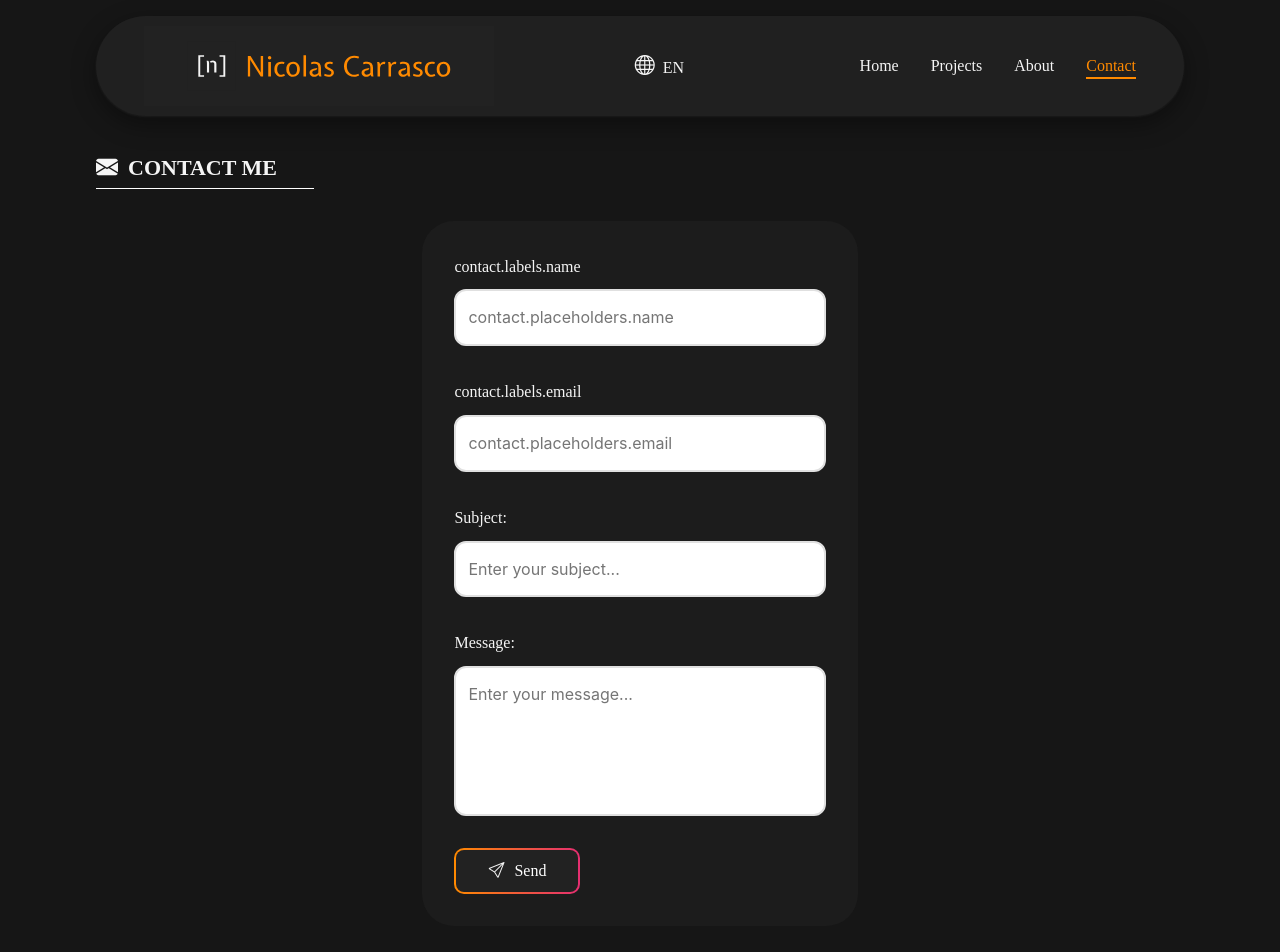
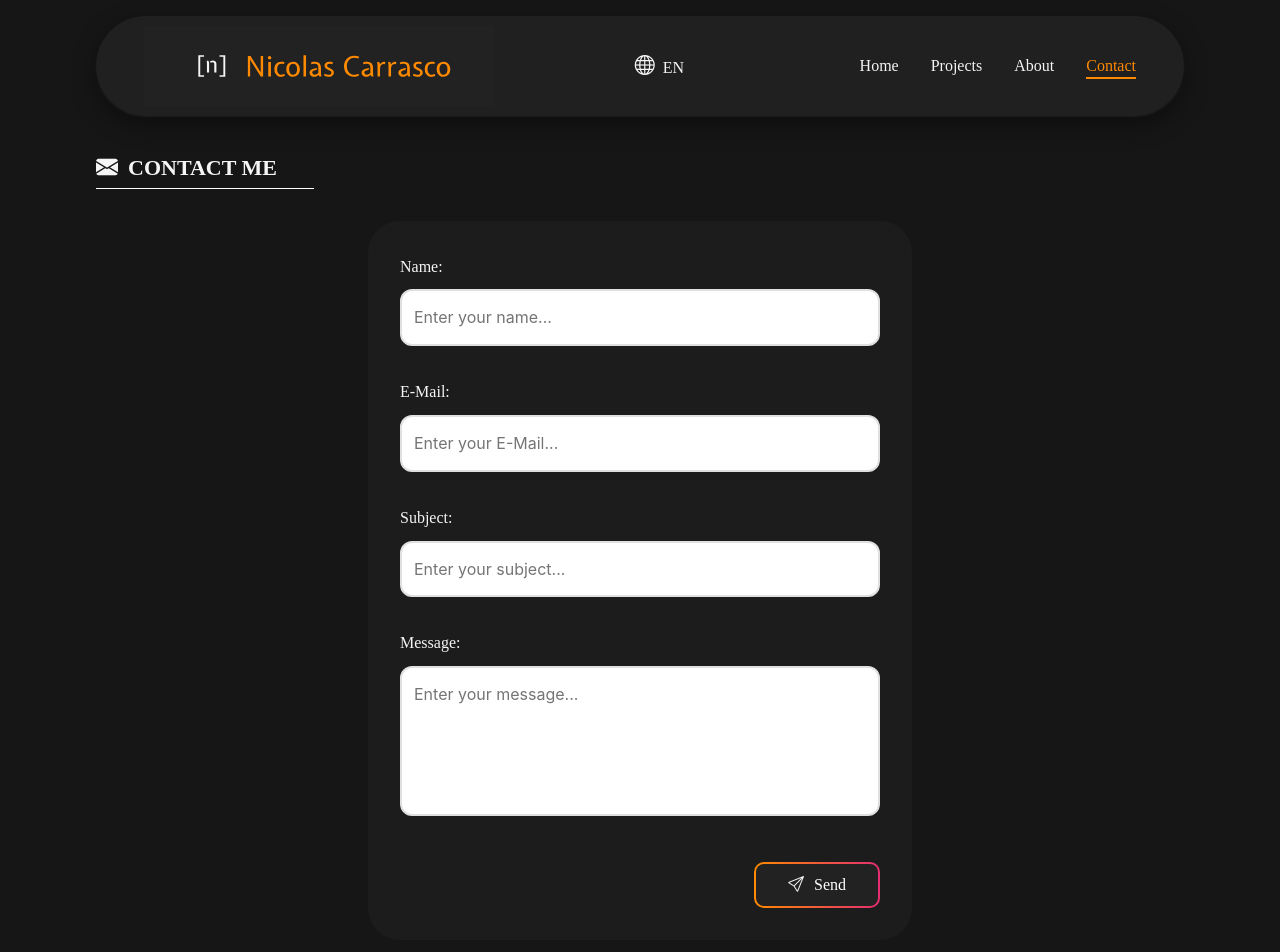
Before and after one commit to Niccar95/Portfolio-React, a React (Vite) app: page /contact in a window 1280 px wide. Shown: the top 952 px of the page. Built offline with nearby package versions, Linux system fonts and the light colour scheme; some icons are missing; a web font is replaced by a local one.

Commit message:
fixed form layout and added translations to new input labels and placeholders

```diff
--- a/src/components/ContactForm.tsx
+++ b/src/components/ContactForm.tsx
@@ -38,6 +38,10 @@ export const ContactForm = () => {
       );
     } finally {
       setIsLoading(false);
+      setName("");
+      setEmail("");
+      setSubject("");
+      setMessage("");
     }
   };
 
@@ -103,7 +107,9 @@ export const ContactForm = () => {
             ? `${t("contact.button.sending")}`
             : `${t("contact.button.send")}`}
         </motion.button>
-        {success && <p>{t("contact.notifications.success")}</p>}
+        {success && (
+          <p className="success">{t("contact.notifications.success")}</p>
+        )}
         {error && (
           <p>{t("contact.notifications.error", { errorMessage: error })}</p>
         )}
--- a/src/locales/en.json
+++ b/src/locales/en.json
@@ -33,10 +33,14 @@
       "contact": {
         "heading": "Contact Me",
         "labels": {
+          "name": "Name:",
+          "email": "E-Mail:",
           "subject": "Subject:",
           "message": "Message:"
         },
         "placeholders": {
+          "name": "Enter your name...",
+          "email": "Enter your E-Mail...",
           "subject": "Enter your subject...",
           "message": "Enter your message..."
         },
@@ -45,7 +49,7 @@
           "send": "Send"
         },
         "notifications": {
-          "success": "Email sent successfully!",
+          "success": "E-mail sent successfully!",
           "error": "There was an error sending the email: {{errorMessage}}. Please try again."
         }
       },
--- a/src/locales/sv.json
+++ b/src/locales/sv.json
@@ -34,10 +34,14 @@
       "contact": {
         "heading": "Kontakta Mig",
         "labels": {
+          "name": "Namn:",
+          "email": "Mejladress:",
           "subject": "Ämne:",
           "message": "Meddelande:"
         },
         "placeholders": {
+          "name": "Ange ditt namn...",
+          "email": "Ange din mejladress..",
           "subject": "Ange ditt ämne...",
           "message": "Ange ditt meddelande..."
         },
--- a/src/styles/App.scss
+++ b/src/styles/App.scss
@@ -8,3 +8,4 @@
 @use "/src/styles/buttons";
 @use "/src/styles/navBar";
 @use "/src/styles/hero";
+@use "/src/styles/messages";
--- a/src/styles/_buttons.scss
+++ b/src/styles/_buttons.scss
@@ -16,3 +16,8 @@ button {
       box-shadow: none;
     }
   }
+
+  .submitButton {
+    margin-top: 1rem;
+    align-self: flex-end;
+  }
--- a/src/styles/_cards.scss
+++ b/src/styles/_cards.scss
@@ -150,7 +150,7 @@
 
     @include desktop() {
         align-self: center;
-        width: 40%;
+        width: 50%;
     }
 
     .contactHeading.desktop {
--- a/src/styles/_contactForm.scss
+++ b/src/styles/_contactForm.scss
@@ -1,3 +1,5 @@
+@use "breakpoints" as *;
+
 form {
     display: flex;
     flex-direction: column;
@@ -31,7 +33,6 @@ form {
 
         textarea {
             width: 100%;
-            max-width: 600px;
             height: 150px;
             padding: 12px;
             border: 2px solid #e0e0e0;
@@ -42,6 +43,7 @@ form {
             background-color: white;
             resize: none;
             outline: none;
+
           }
 
             textarea:focus {
--- /dev/null
+++ b/src/styles/messages.scss
@@ -0,0 +1,6 @@
+.success {
+    color: #28a745;
+    padding: 1rem;
+    border: 1px solid #c3e6cb;
+
+}
```
